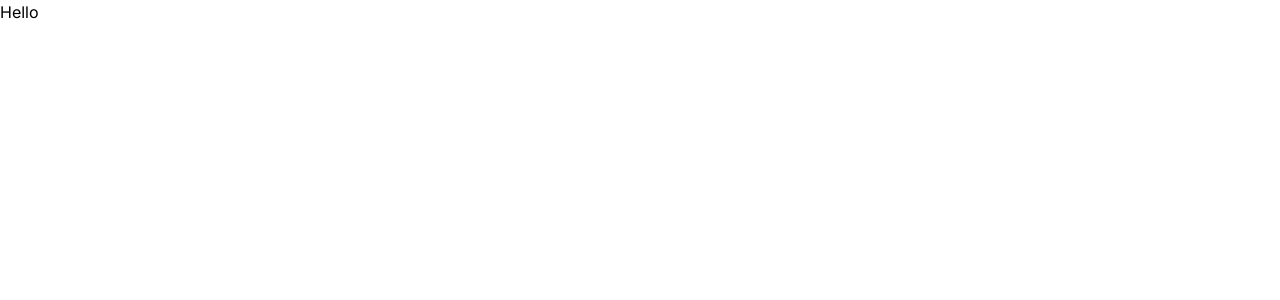
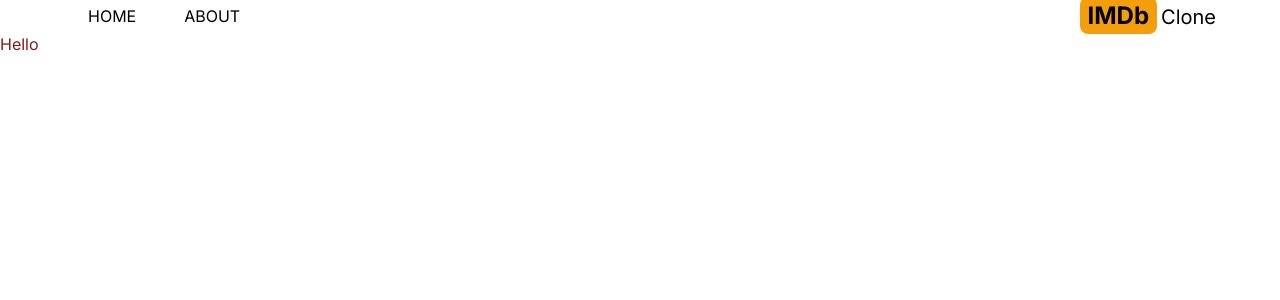
Before and after one commit to surbhirajpal/IMDb-clone, a Next.js app: page / in a window 1280 px wide. Shown: the top 300 px of the page. Built offline with nearby package versions, Linux system fonts and the light colour scheme.

Commit message:
Add header

```diff
--- a/package.json
+++ b/package.json
@@ -19,6 +19,7 @@
     "postcss": "8.4.23",
     "react": "18.2.0",
     "react-dom": "18.2.0",
+    "react-icons": "^4.9.0",
     "tailwindcss": "3.3.2",
     "typescript": "5.0.4"
   }
--- /dev/null
+++ b/src/app/components/Header.tsx
@@ -0,0 +1,34 @@
+import Link from 'next/link';
+import { AiFillHome } from 'react-icons/ai';
+import { BsFillInfoCircleFill } from 'react-icons/bs';
+
+import MenuItem from './MenuItem';
+
+const Header = () => {
+    return (
+        <div className='flex justify-between mx-2 max-w-6xl sm:mx-auto items-center'>
+            <div className='flex'>
+                <MenuItem
+                    title={'HOME'}
+                    address={'/'}
+                    Icon={AiFillHome}
+                />
+                <MenuItem
+                    title={'ABOUT'}
+                    address={'/about'}
+                    Icon={BsFillInfoCircleFill}
+                />
+            </div>
+            <div className=''>
+                <Link href='/'>
+                    <h2 className='text-2xl'>
+                        <span className='font-bold bg-amber-500 py-1 px-2 rounded-lg mr-1'>{'IMDb'}</span>
+                        <span className='text-xl hidden sm:inline'>{'Clone'}</span>
+                    </h2>
+                </Link>
+            </div>
+        </div>
+    )
+};
+
+export default Header
--- /dev/null
+++ b/src/app/components/MenuItem.tsx
@@ -0,0 +1,22 @@
+import Link from 'next/link';
+
+const MenuItem = ({
+    title,
+    address,
+    Icon,
+}: {
+    title: string,
+    address: string,
+    Icon: any,
+}) => {
+    return (
+        <>
+            <Link href={address} className='mx-4 lg:mx-6 hover:text-amber-600'>
+                <Icon className='text-2xl sm:hidden mx-4'/>
+                <p className='hidden sm:inline'>{title}</p>
+            </Link>
+        </>
+    );
+};
+
+export default MenuItem;
--- a/src/app/layout.tsx
+++ b/src/app/layout.tsx
@@ -1,5 +1,7 @@
-import './globals.css'
-import { Inter } from 'next/font/google'
+import './globals.css';
+import { Inter } from 'next/font/google';
+
+import Header from './components/Header';
 
 const inter = Inter({ subsets: ['latin'] })
 
@@ -15,7 +17,13 @@
 }) {
   return (
     <html lang="en">
-      <body className={inter.className}>{children}</body>
+      <body className={inter.className}>
+        {/* Header */}
+        <Header/>
+        {/* Navbar */}
+        {/* Searchbox */}
+        {children}
+      </body>
     </html>
   )
 }
--- a/src/app/page.tsx
+++ b/src/app/page.tsx
@@ -3,7 +3,7 @@
 export default function Home() {
   return (
     <main>
-      {'Hello'}
+      <p className='text-red-900'>{'Hello'}</p>
     </main>
   )
 }
```
Also changed, not shown: 1 other file (tests, documents, lock files or other folders).
